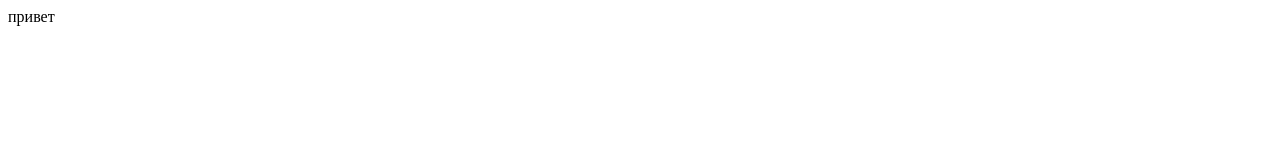
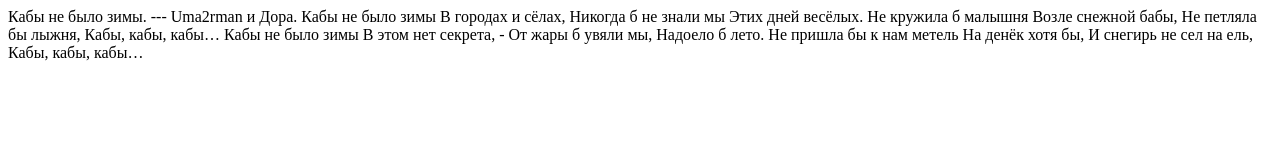
Before and after one commit to t2wixs/t2wixs.github.io, a plain HTML site: page index.html in a window 1280 px wide. Drawn offline with Linux system fonts and the light colour scheme.

Commit message:
Update index.html with new text content

```diff
--- a/index.html
+++ b/index.html
@@ -1,9 +1,24 @@
 <html>
   <head>
-    привет
+    Кабы не было зимы. --- Uma2rman и Дора.
   </head>
+  <body>
+    Кабы не было зимы
+    В городах и сёлах,
+    Никогда б не знали мы
+    Этих дней весёлых.
+    Не кружила б малышня
+    Возле снежной бабы,
+    Не петляла бы лыжня,
+    Кабы, кабы, кабы…
 
-  <body>
-
+    Кабы не было зимы
+    В этом нет секрета, -
+    От жары б увяли мы,
+    Надоело б лето.
+    Не пришла бы к нам метель
+    На денёк хотя бы,
+    И снегирь не сел на ель,
+    Кабы, кабы, кабы…
   </body>
 </html>
```
